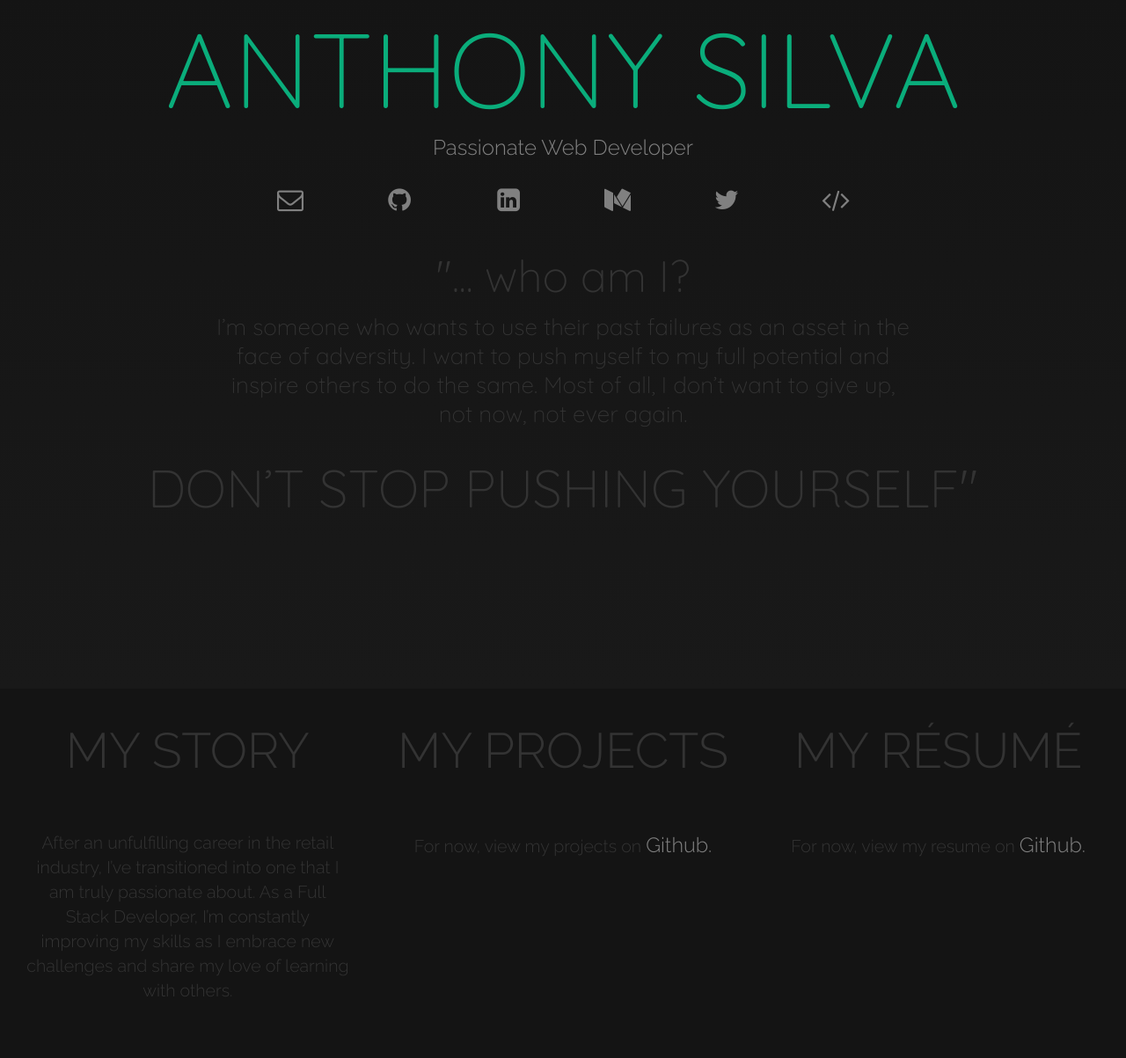
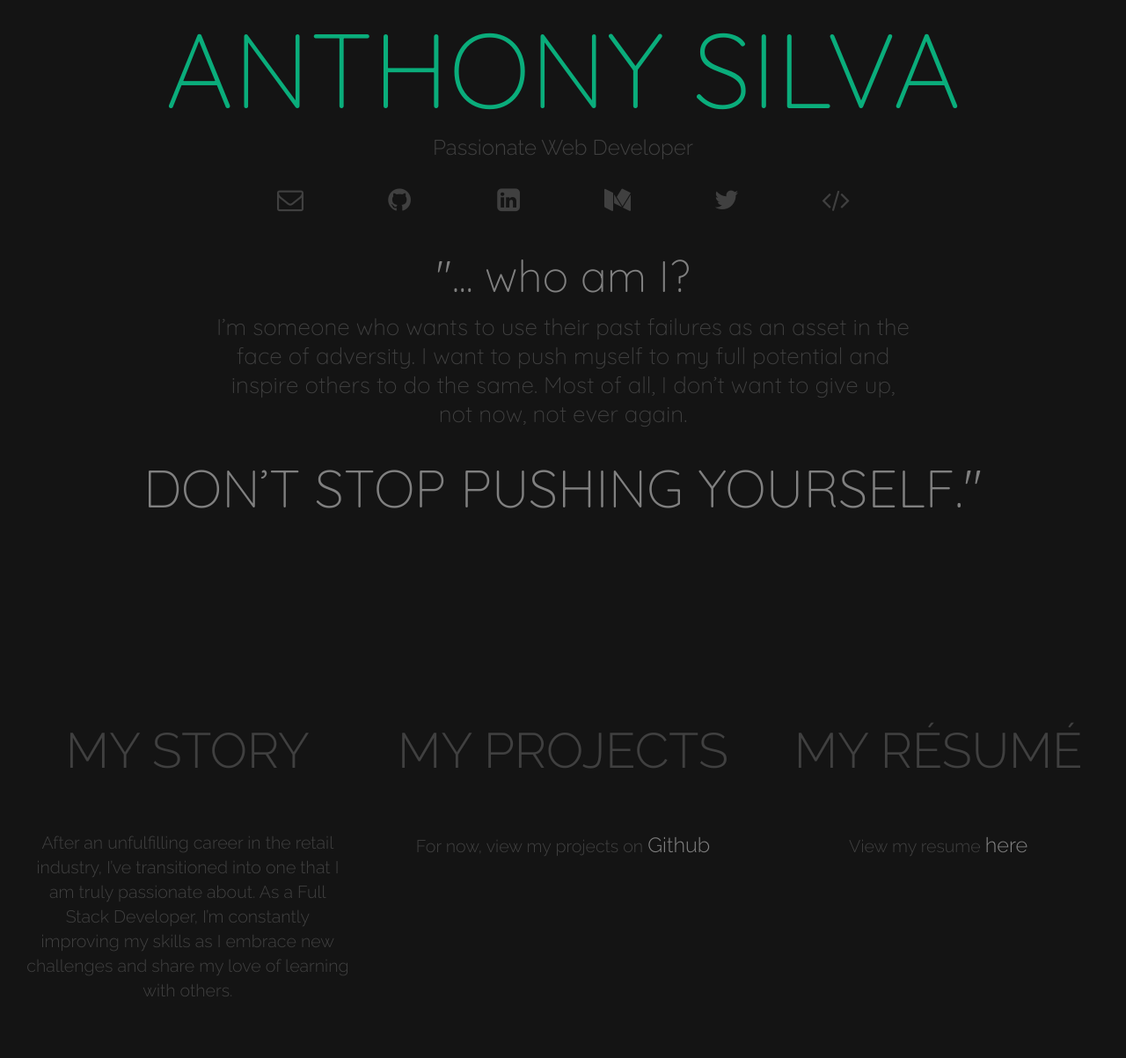
Before and after one commit to anthonyjsilva/my-website, a plain HTML site: page index.html in a window 1280 px wide. Shown: the part 17-1220 px from the top of the page at 88% size. Drawn offline with nearby package versions, Linux system fonts and the light colour scheme.

Commit message:
cleaned up styling a bit, updated links to open in new tab, added link to resume

```diff
--- a/index.html
+++ b/index.html
@@ -34,12 +34,12 @@
     <div id="title">Passionate Web Developer</div>
 
     <div class="social-nav">
-      <a href="#" class="fa fa-envelope-o"></a>
-      <a href="https://github.com/anthonyjsilva/" class="fa fa-github"></a>
-      <a href="https://www.linkedin.com/in/anthony-silva-023232149/" class="fa fa-linkedin-square"></a>
-      <a href="https://medium.com/@anthonyjsilva" class="fa fa-medium"></a>
-      <a href="https://twitter.com/anthonyjonsilva" class="fa fa-twitter"></a>
-      <a href="https://www.codewars.com/users/anthonyjsilva" class="fa fa-code"></a>
+      <a href="mailto:1xajsilva@gmail.com" class="fa fa-envelope-o"></a>
+      <a target="_blank" href="https://github.com/anthonyjsilva/" class="fa fa-github"></a>
+      <a target="_blank" href="https://www.linkedin.com/in/anthony-silva-023232149/" class="fa fa-linkedin-square"></a>
+      <a target="_blank" href="https://medium.com/@anthonyjsilva" class="fa fa-medium"></a>
+      <a target="_blank" href="https://twitter.com/anthonyjonsilva" class="fa fa-twitter"></a>
+      <a target="_blank" href="https://www.codewars.com/users/anthonyjsilva" class="fa fa-code"></a>
     </div>
 
     <div class="centerpiece">
@@ -47,7 +47,7 @@
       <div class="statement">
         I’m someone who wants to use their past failures as an asset in the face of adversity. I want to push myself to my full potential and inspire others to do the same. Most of all, I don’t want to give up, not now, not ever again.
       </div>
-      <div class="call-to-action"> Don’t stop pushing yourself"</div>
+      <div class="call-to-action"> Don’t stop pushing yourself."</div>
     </div>
   </header>
 
@@ -61,16 +61,15 @@
 
     <section class="projects">
       <h1>My Projects</h1>
-      <p>For now, view my projects on <a class="color-link" href="https://github.com/anthonyjsilva/">Github.</a></p>
+      <p>For now, view my projects on <a class="color-link" target="_blank" href="https://github.com/anthonyjsilva/">Github</a></p>
     </section>
 
     <section class="resume">
       <h1>My Résumé</h1>
-      <p>For now, view my resume on <a class="color-link" href="https://github.com/anthonyjsilva/portfolio/blob/master/img/resume.png">Github.</a></p>
+      <p>View my resume <a class="color-link" target="_blank" href="https://drive.google.com/open?id=0B_508w86qinwR2Y4YjRDVVotTFU">here</a></p>
     </section>
   </main>
 
-  <p> work-in-progress </p>
 
   <footer>
     <div class="signature">
--- a/style.css
+++ b/style.css
@@ -2,7 +2,6 @@
 
 :root {
   --main-color: gray;
-  --second-color: #333;
   --highlight-color: #0aad7b;
   --main-bg-color: rgb(20, 20, 20);
 }
@@ -14,10 +13,10 @@ body {
   text-align: center;
   font-family: 'Raleway', sans-serif;
   background: var(--main-bg-color);
+  color: var(--main-color);
 }
 
 header {
-  background: linear-gradient(to bottom, rgb(20, 20, 20), rgb(25, 25, 25));
   font-size: 1em;
   padding: 20px;
   line-height: normal;
@@ -34,14 +33,14 @@ header {
 
 #title {
   font-size: 24px;
-  color: gray;
+  color: #404040;
   margin-bottom: 30px;
 }
 
 .social-nav {
   display: flex;
   justify-content: center;
-  color: gray;
+  color: red;
 }
 
 p {
@@ -65,6 +64,7 @@ p {
   width: 80%;
   margin: 10px auto;
   margin-bottom: 30px;
+  color: #404040;
 }
 
 .call-to-action {
@@ -77,21 +77,22 @@ a {
   color: inherit;
   text-decoration: none;
   font-size: 1.2em;
+  color: #404040;
 }
 
 .fa {
   font-size: 30px;
 }
 
-.fa:hover {
-  color: var(--highlight-color);
-}
-
 a:hover {
   text-decoration: none;
+  color: var(--highlight-color);
+
 }
 
 a:focus {
+  color:lightgray;
+
   text-decoration: none;
 }
 
@@ -119,6 +120,7 @@ section {
   padding: 10px;
   font-size: 1em;
   height: 100%;
+  color: #404040;
 }
 
 section h1:hover {
@@ -190,17 +192,11 @@ footer {
   height: 200px;
   width: 100%;
   padding: 10px 0;
-  position: absolute;
-  bottom: 0;
   font-size: 2em;
 }
 
-a {
+section a {
   color: gray;
-}
-
-a:hover {
-  color: var(--highlight-color);
 }
 
 .signature {
```
